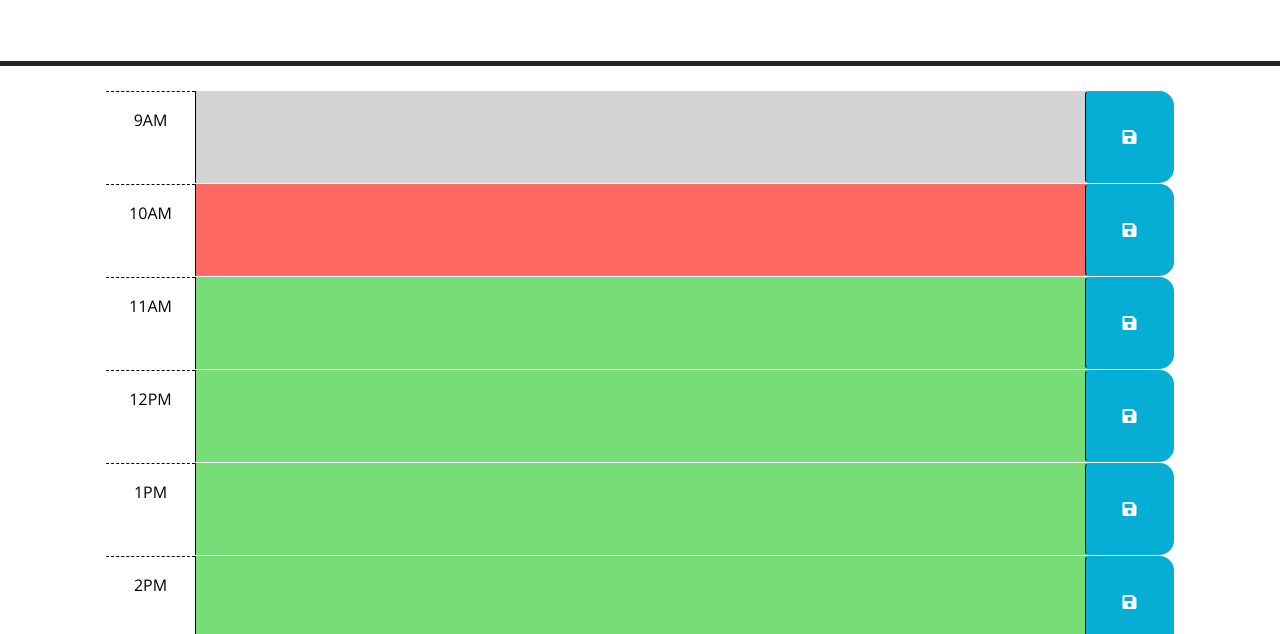
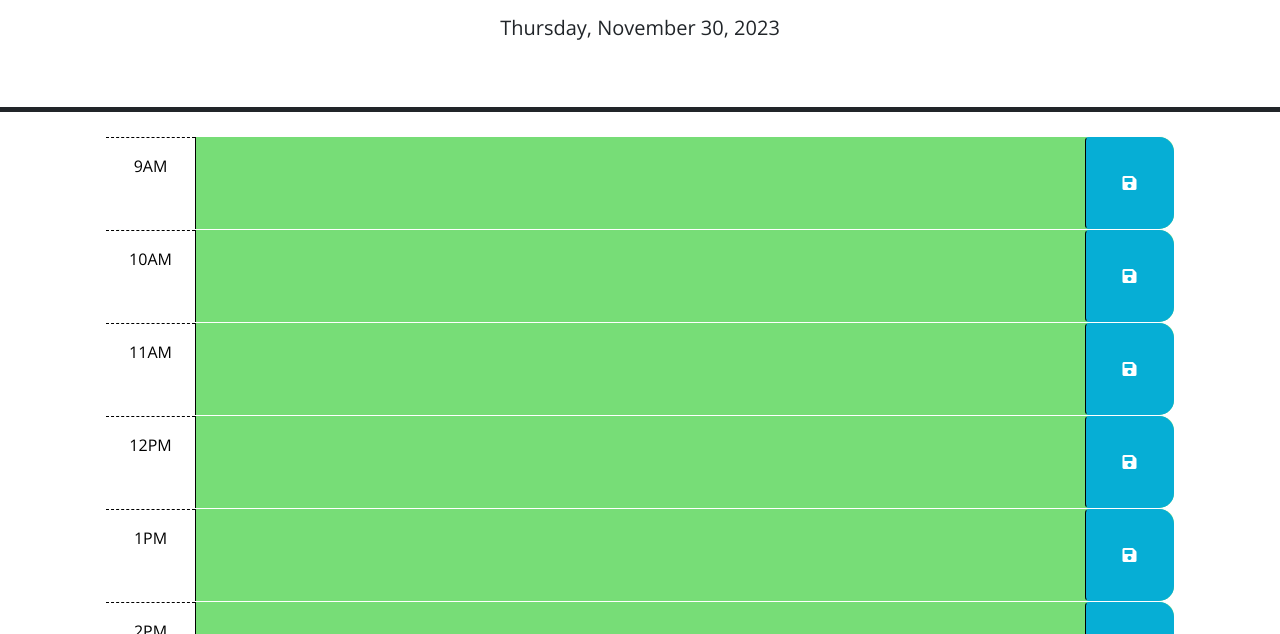
Before and after one commit to mmorrow6109/Challenge-5-Work-Day-Scheduler, a plain HTML site: page index.html in a window 1280 px wide. Shown: the part 166-800 px from the top of the page. Drawn offline with nearby package versions, Linux system fonts and the light colour scheme; files that its build step writes are made by us from their sources.

Commit message:
JS / CSS Pathways updated

```diff
--- a/index.html
+++ b/index.html
@@ -18,7 +18,7 @@
       href="https://fonts.googleapis.com/css?family=Open+Sans&display=swap"
       rel="stylesheet"
     />
-    <link rel="stylesheet" href="style.css" />
+    <link rel="stylesheet" href="develop/style.css" />
     <title>Work Day Scheduler</title>
   </head>
 
@@ -110,6 +110,6 @@
     ></script>
 
     <script src="https://unpkg.com/dayjs/dayjs.min.js"></script>
-    <script src="script.js"></script>
+    <script src="develop/script.js"></script>
   </body>
 </html>
```
